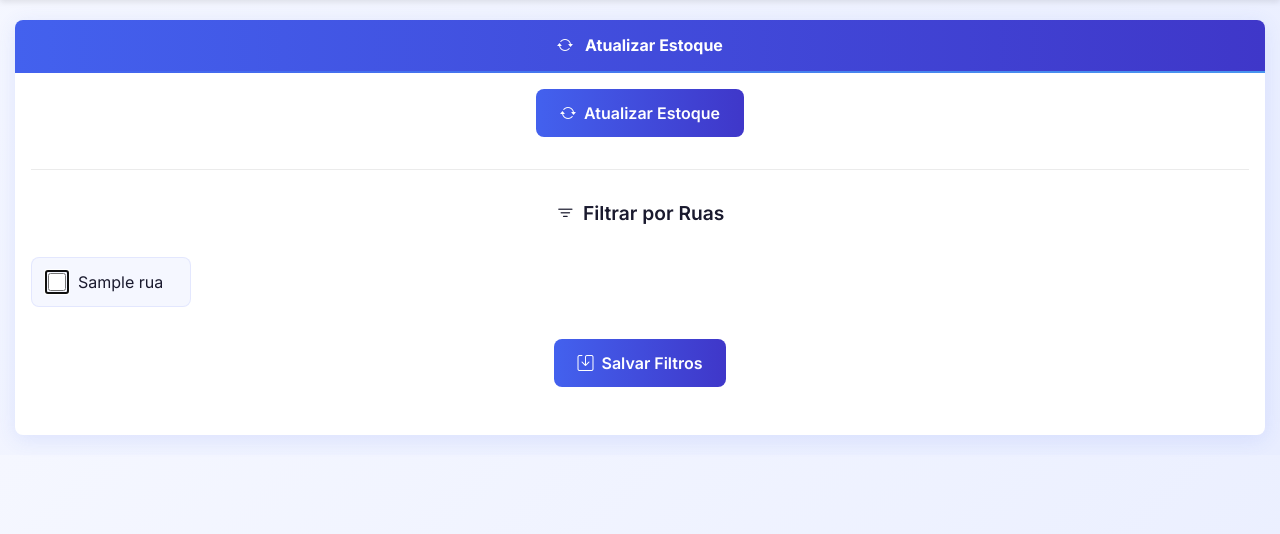
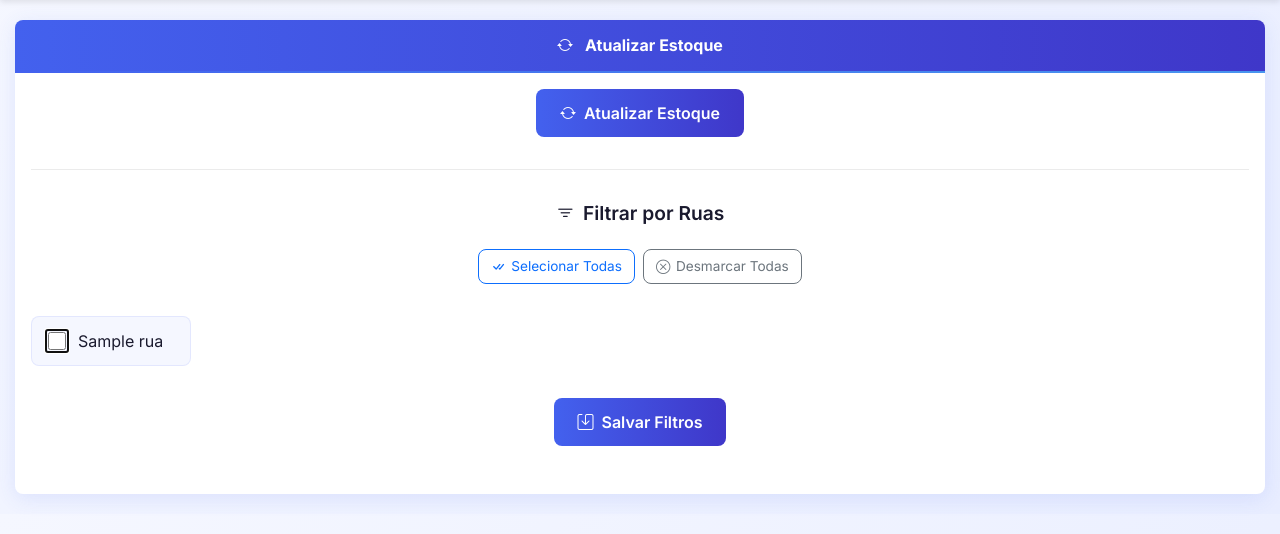
Before and after one commit to Andersonps-dev/AppReversa, a Flask app: template templates/atualizar_estoque.html in a window 1280 px wide. Shown: the part 56-590 px from the top of the page. Run offline with Flask 3, Linux system fonts and the light colour scheme; tables that the repository leaves empty hold one stand-in row (values such as "Sample post"); the template is opened without the code that fills it: values that come from a table or form of the project are taken from there, most other values are stand-ins (such as "Sample title", 1, 10 or a date in 2020).

Commit message:
Add select/deselect all buttons for street checkboxes and update styles

```diff
--- a/static/atualizar_estoque.css
+++ b/static/atualizar_estoque.css
@@ -197,6 +197,25 @@ body {
     letter-spacing: 0.5px;
 }
 
+.ruas-actions {
+    display: flex;
+    justify-content: center;
+    margin-bottom: 1rem;
+}
+
+.ruas-actions .btn-sm {
+    padding: 0.35rem 0.75rem;
+    font-size: 0.85rem;
+    border-radius: var(--border-radius);
+    display: inline-flex;
+    align-items: center;
+    gap: 0.35rem;
+}
+
+.ruas-actions .btn-sm i {
+    font-size: 0.9rem;
+}
+
 @keyframes spin {
     0% { transform: rotate(0deg); }
     100% { transform: rotate(360deg); }
--- a/templates/atualizar_estoque.html
+++ b/templates/atualizar_estoque.html
@@ -57,6 +57,15 @@
                     </h5>
 
                     <form method="post" action="{{ url_for('salvar_ruas_selecionadas') }}">
+                        <div class="ruas-actions mb-3">
+                            <button type="button" id="select-all" class="btn btn-outline-primary btn-sm">
+                                <i class="bi bi-check-all"></i> Selecionar Todas
+                            </button>
+                            <button type="button" id="deselect-all" class="btn btn-outline-secondary btn-sm ms-2">
+                                <i class="bi bi-x-circle"></i> Desmarcar Todas
+                            </button>
+                        </div>
+
                         <div class="ruas-container">
                             {% for rua in ruas %}
                                 {% set bg_color = 'rgba(67, 97, 238, 0.1)' if rua in ruas_selecionadas else 'rgba(67, 97, 238, 0.05)' %}
@@ -101,6 +110,31 @@
             if (firstCheckbox) {
                 firstCheckbox.focus();
             }
+
+            // Selecionar todas as ruas
+            document.getElementById('select-all').addEventListener('click', function() {
+                document.querySelectorAll('.rua-checkbox input').forEach(checkbox => {
+                    checkbox.checked = true;
+                    checkbox.parentElement.style.background = 'rgba(67, 97, 238, 0.1)';
+                });
+            });
+
+            // Desmarcar todas as ruas
+            document.getElementById('deselect-all').addEventListener('click', function() {
+                document.querySelectorAll('.rua-checkbox input').forEach(checkbox => {
+                    checkbox.checked = false;
+                    checkbox.parentElement.style.background = 'rgba(67, 97, 238, 0.05)';
+                });
+            });
+
+            // Atualizar estilo ao mudar checkbox individualmente
+            document.querySelectorAll('.rua-checkbox input').forEach(checkbox => {
+                checkbox.addEventListener('change', function() {
+                    this.parentElement.style.background = this.checked
+                        ? 'rgba(67, 97, 238, 0.1)'
+                        : 'rgba(67, 97, 238, 0.05)';
+                });
+            });
         });
     </script>
 </body>
```
Also changed, not shown: app.py (line endings or trailing spaces).
